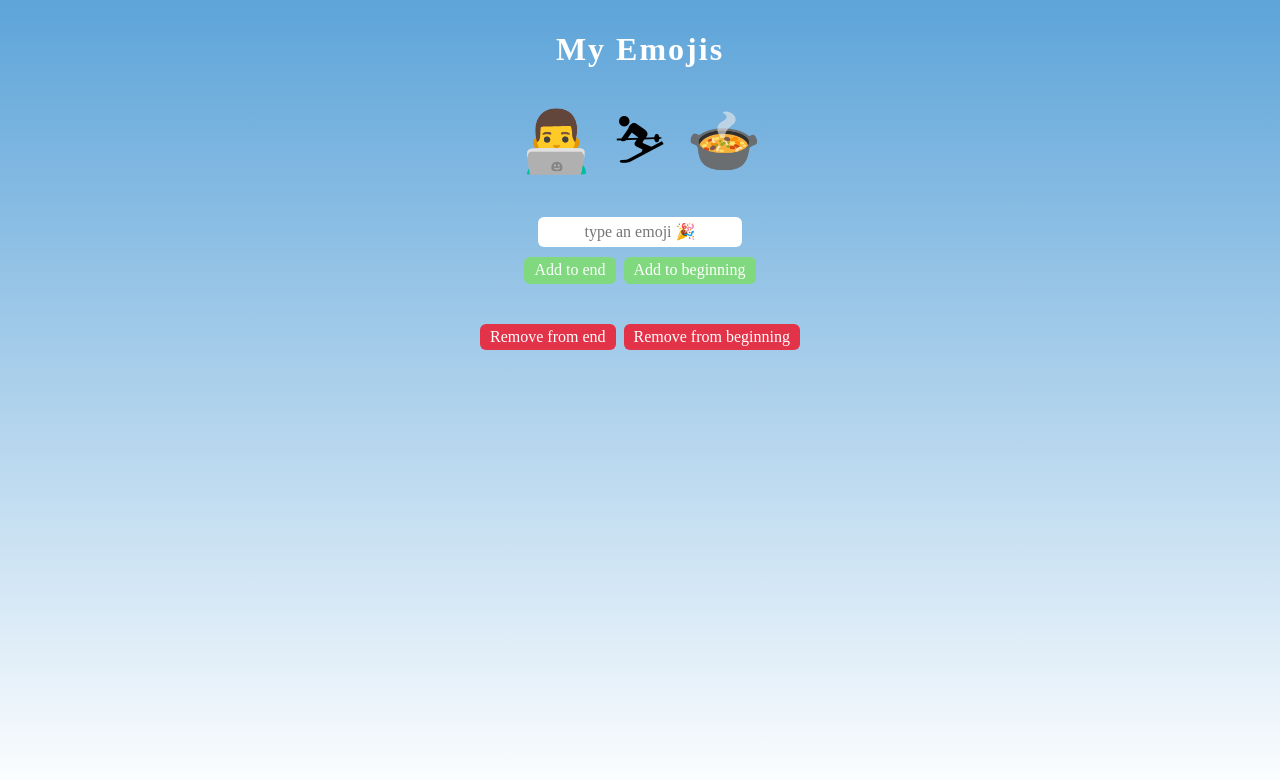
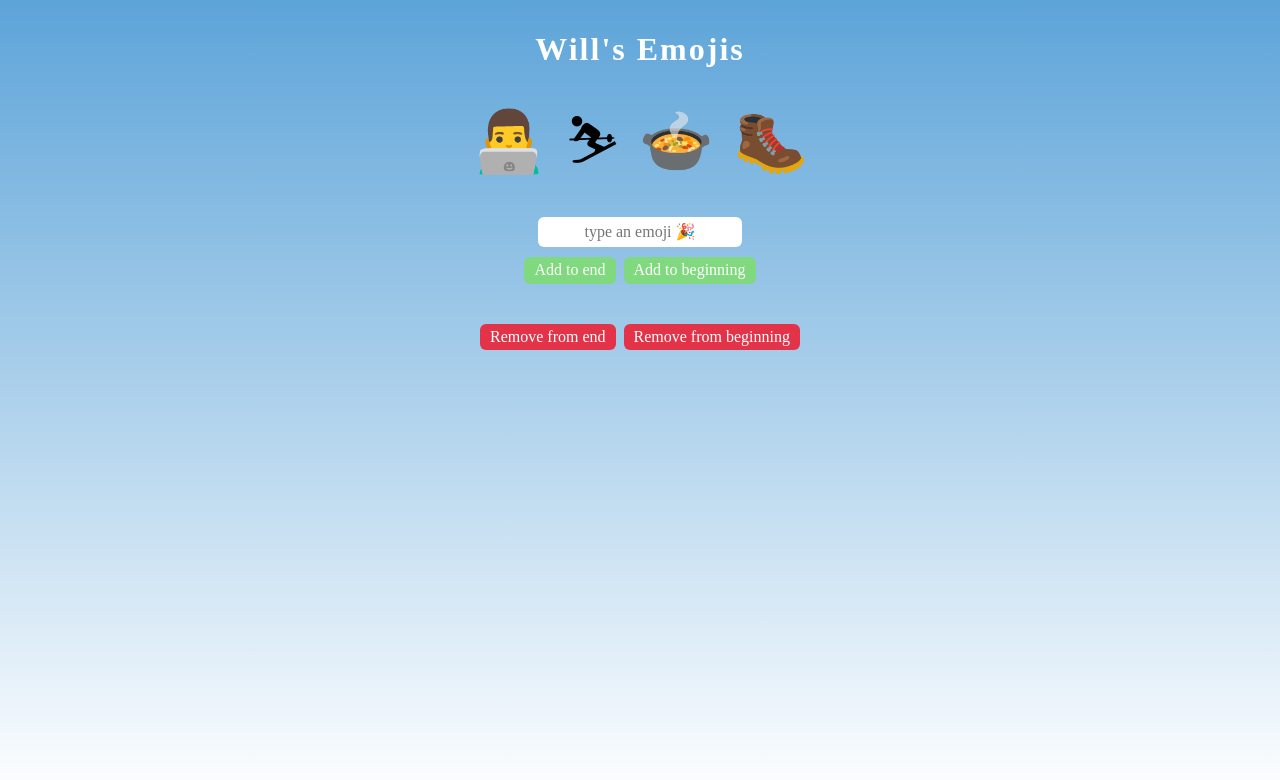
Before and after one commit to willjacks/emoji-app, a plain HTML site: page index.html in a window 1280 px wide. Drawn offline with nearby package versions, Linux system fonts and the light colour scheme; a web font is replaced by a local one.

Commit message:
Added a hiking shoe emoji
I added a hiking shoe emoji and personalized my name in the html file

```diff
--- a/index.html
+++ b/index.html
@@ -4,7 +4,7 @@
         <link href="https://fonts.googleapis.com/css2?family=Baloo&display=swap" rel="stylesheet">
     </head>
     <body>
-        <h1>My Emojis</h1>
+        <h1>Will's Emojis</h1>
         <div id="emoji-container"></div>
         <input type="text" id="emoji-input" placeholder="type an emoji 🎉">
         <div class="buttons-wrapper">
--- a/index.js
+++ b/index.js
@@ -1,4 +1,4 @@
-const myEmojis = ["👨‍💻", "⛷", "🍲"]
+const myEmojis = ["👨‍💻", "⛷", "🍲", "🥾"]
 
 function renderEmojis() {
     const emojiContainer = document.getElementById("emoji-container")
```
